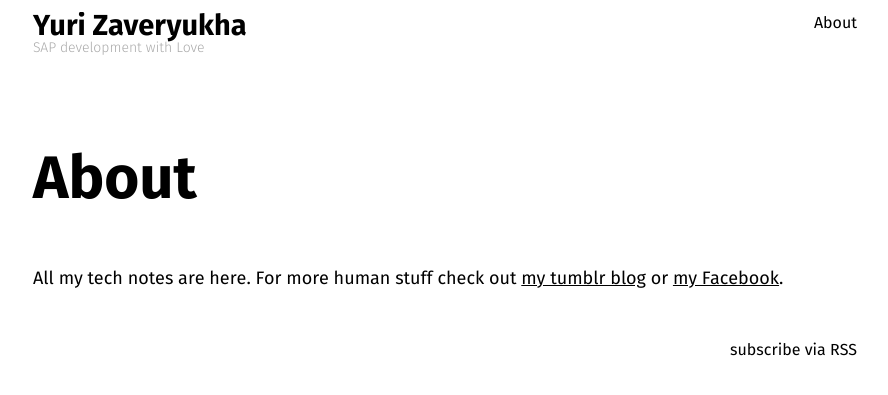
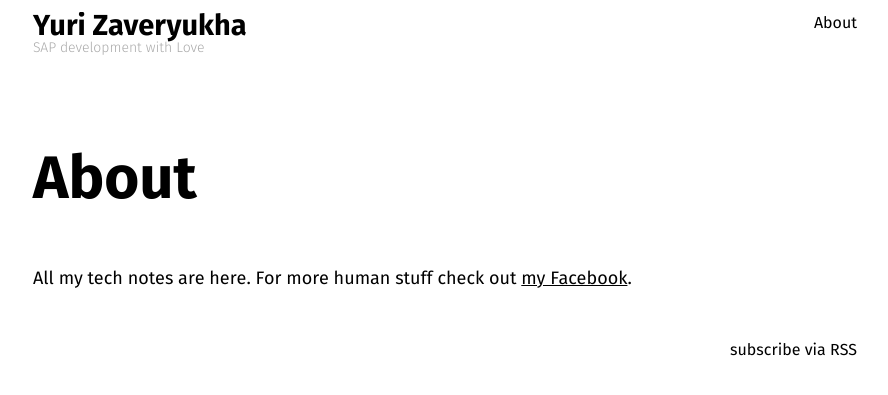
Before and after one commit to zaveryukha/zaveryukha.github.io, a Jekyll site: the page built from about.md, in a window 1280 px wide. Shown: the top 395 px of the page, without its empty margins (195-1083 px from the left). Built offline with Jekyll 4.4.1, drawn with Linux system fonts in a browser that asks for light colours.

Commit message:
about; 1st post

```diff
--- a/about.md
+++ b/about.md
@@ -4,4 +4,4 @@ title: About
 permalink: /about/
 ---
 
-All my tech notes are here. For more human stuff check out [my tumblr blog](http://dimaip.thumblr.com) or [my Facebook](http://fb.com/dimaip).
+All my tech notes are here. For more human stuff check out [my Facebook](http://fb.com/zaveryukha).
```
Also changed, not shown: _posts/20150522-my-history-with-typo3-neos.md (renamed from _posts/20150522_My_history_with_TYPO3_Neos.md).
